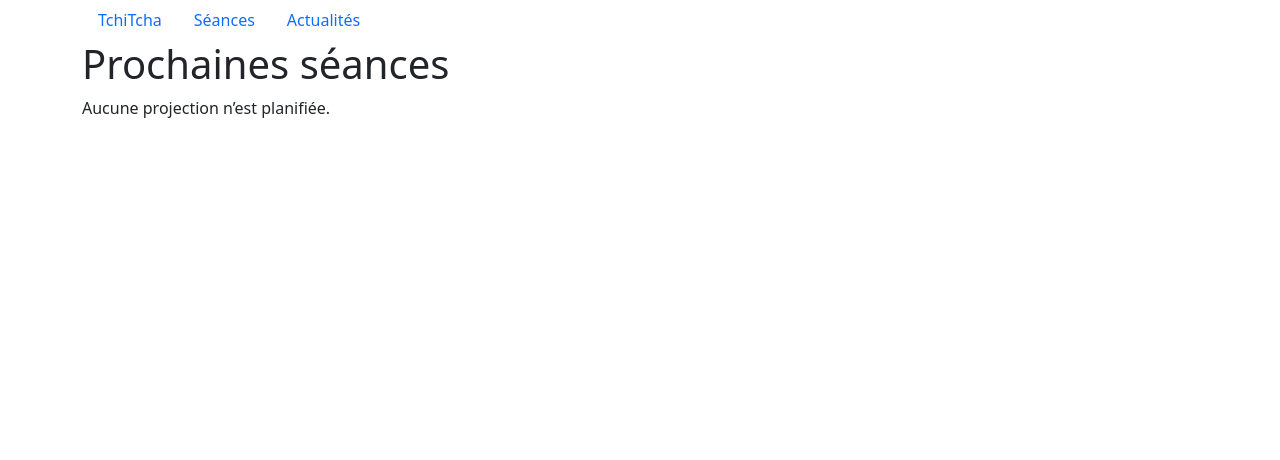
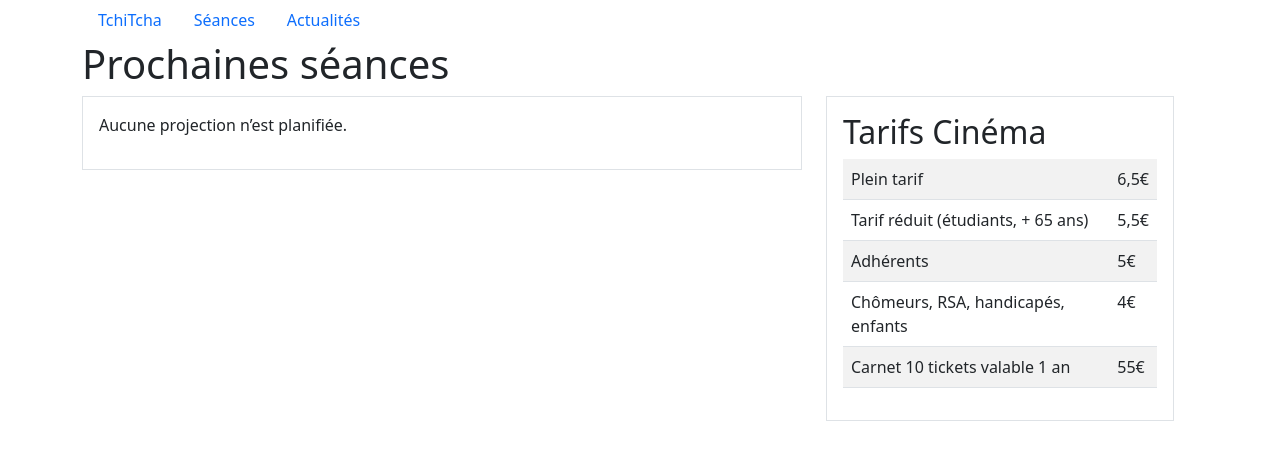
Before and after one commit to philippe-lemaire/tchitcha, a Django app: a page that uses movies/templates/movies/showing_list.html in a window 1280 px wide. Shown: the top 460 px of the page. Run offline with Django 3.2, Linux system fonts and the light colour scheme; data that the repository does not hold is empty.

Commit message:
nicer layout all around

```diff
--- a/movies/templates/movies/showing_list.html
+++ b/movies/templates/movies/showing_list.html
@@ -3,6 +3,12 @@
 {% block content %}
 
 <h1>Prochaines séances</h1>
+<div class="container">
+    <div class="row gx-5">
+        <div class="row align-items-start">
+
+            <div class="col-8">
+                <div class="card-body p-3 border">
                     {% if showing_list %}
                     {% regroup showing_list by movie as movie_list %}
                     {% for movie in movie_list %}
@@ -10,16 +16,18 @@
                         <h2>{{movie.grouper.title}}</h2>
                         <div class="container">
                             <div class="row align-items-start">
-            <div class="col-2">
-                <img src="{{movie.grouper.cover_url}}" width=100px />
+                                <div class="col-5">
+                                    <img src="{{movie.grouper.cover_url}}" width="250px" />
                                 </div>
-            <div class="col-8">
+                                <div class="col-7">
                                     <p>Réalisé par <strong>{{movie.grouper.director}}</strong></p>
                                     <p>Avec {{movie.grouper.cast}}</p>
                                     <p>Genre : <strong>{{movie.grouper.genre}}</strong></p>
+                                    <p>Résumé : {{movie.grouper.description|linebreaksbr}}</p>
                                 </div>
                             </div>
                         </div>
+
                         <br>
 
                         <ul>
@@ -35,7 +43,40 @@
                     {% else %}
                     <p>Aucune projection n’est planifiée.</p>
                     {% endif %}
+                </div>
+            </div>
+            <div class="col-4">
+                <div class="card-body p-3 border">
+                    <h2>Tarifs Cinéma</h2>
+                    <table class="table table-striped">
+                        <tr>
+                            <td>Plein tarif</td>
+                            <td>6,5€</td>
+                        </tr>
+                        <tr>
+                            <td>Tarif réduit (étudiants, + 65 ans)</td>
+                            <td>5,5€</td>
+                        </tr>
+                        <tr>
+                            <td>Adhérents</td>
+                            <td>5€</td>
+                        </tr>
+                        <tr>
+                            <td>Chômeurs, RSA, handicapés, enfants</td>
+                            <td>4€</td>
+                        </tr>
+                        <tr>
+                            <td>Carnet 10 tickets valable 1 an</td>
+                            <td>55€</td>
+                        </tr>
 
+
+                    </table>
+                </div>
+            </div>
+        </div>
+    </div>
+</div>
 
 
 {% endblock %}
```
Lines whose indentation alone changed are shown as unchanged.
